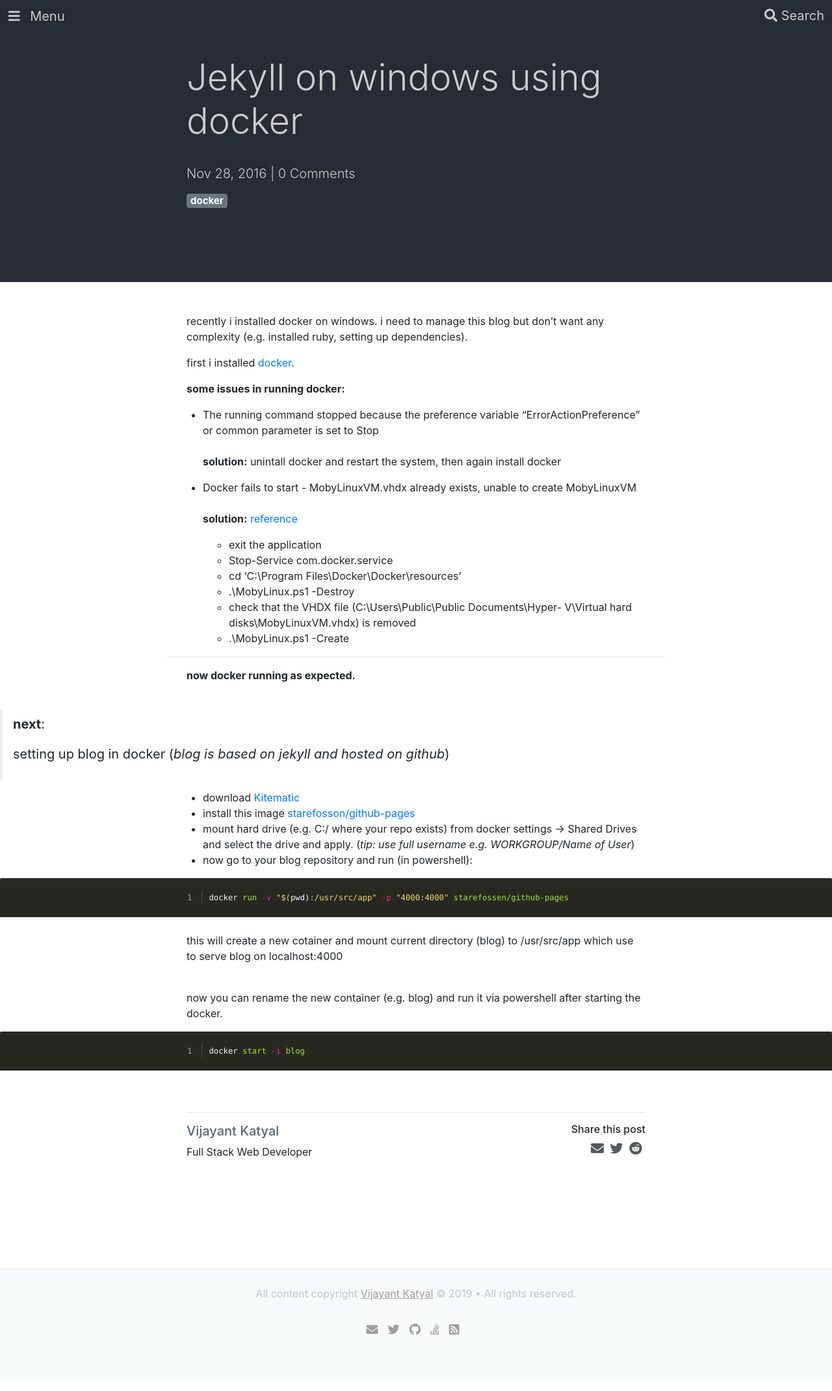
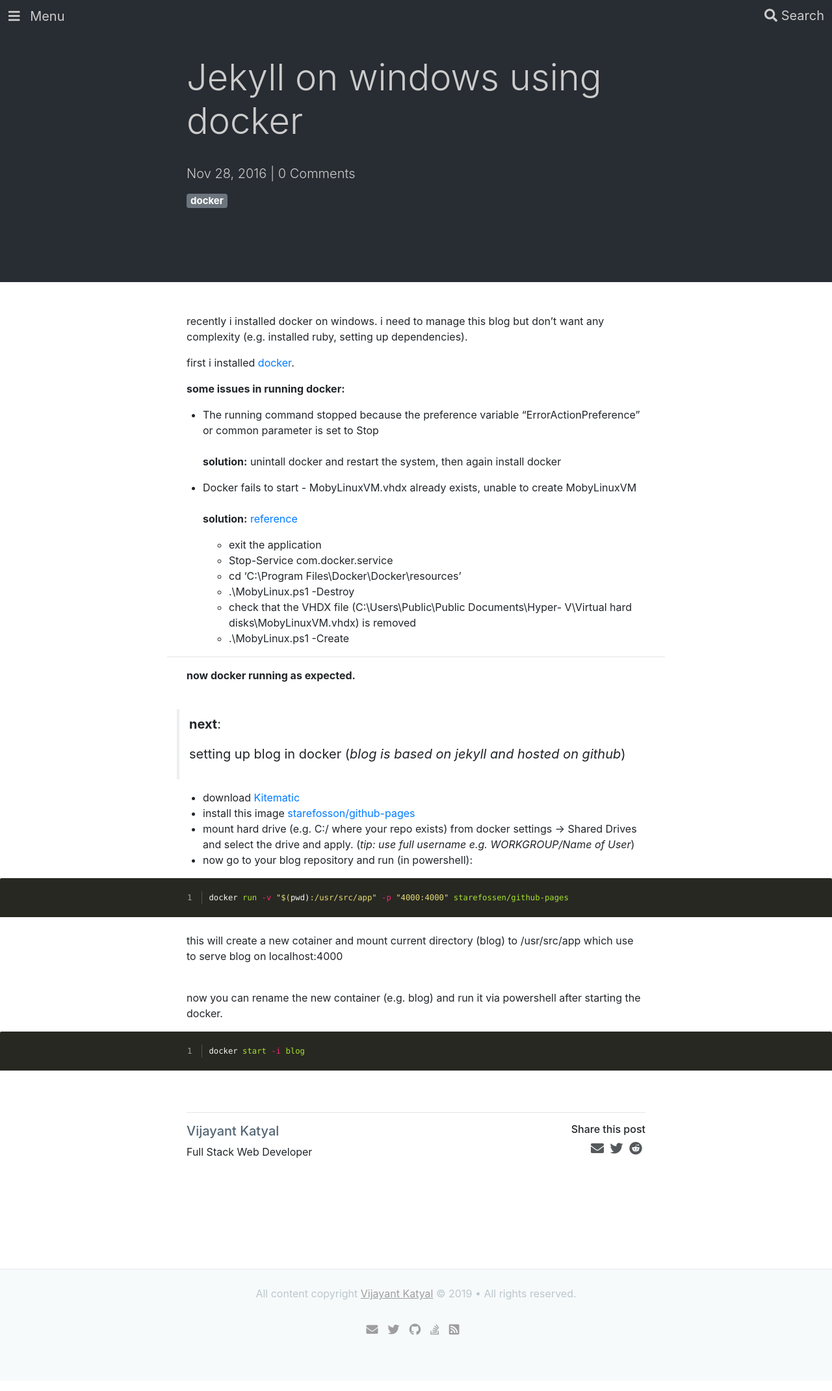
Before and after one commit to vijayantkatyal/vijayantkatyal.github.io, a Jekyll site: the page built from _posts/2016-11-28-docker-setup.md, in a window 1280 px wide. Shown: the whole page at 65% size. Built offline with Jekyll 4.4.1, drawn with Linux system fonts in a browser that asks for light colours; nearby versions of some CDN libraries; comment, search, counter and statistics services are not loaded.

Commit message:
[Added] section and blockquote in article post

```diff
--- a/assets/css/post.css
+++ b/assets/css/post.css
@@ -127,6 +127,8 @@ body {
 	.article-content h5,
 	.article-content hr,
 	.article-content img,
+	.article-content section,
+	.article-content blockquote,
 	.article-content .highlighter-rouge div.highlight pre.highlight
 	{
 		max-width: 1140px;
@@ -144,6 +146,8 @@ body {
 	.article-content h5,
 	.article-content hr,
 	.article-content img,
+	.article-content section,
+	.article-content blockquote,
 	.article-content .highlighter-rouge div.highlight pre.highlight
 	{
 		max-width: 960px;
@@ -161,6 +165,8 @@ body {
 	.article-content h5,
 	.article-content hr,
 	.article-content img,
+	.article-content section,
+	.article-content blockquote,
 	.article-content .highlighter-rouge div.highlight pre.highlight
 	{
 		max-width: 720px;
@@ -178,6 +184,8 @@ body {
 	.article-content h5,
 	.article-content hr,
 	.article-content img,
+	.article-content section,
+	.article-content blockquote,
 	.article-content .highlighter-rouge div.highlight pre.highlight
 	{
 		max-width: 540px;
@@ -194,6 +202,8 @@ body {
 .article-content > h5,
 .article-content > hr,
 .article-content > img,
+.article-content section,
+.article-content blockquote,
 .article-content .highlighter-rouge div.highlight pre.highlight
 {
 	width: 100%;
@@ -214,6 +224,8 @@ body {
 	.article-content h5,
 	.article-content hr,
 	.article-content img,
+	.article-content section,
+	.article-content blockquote,
 	.article-content .highlighter-rouge div.highlight pre.highlight
 	{
 		max-width: 46rem;
```
